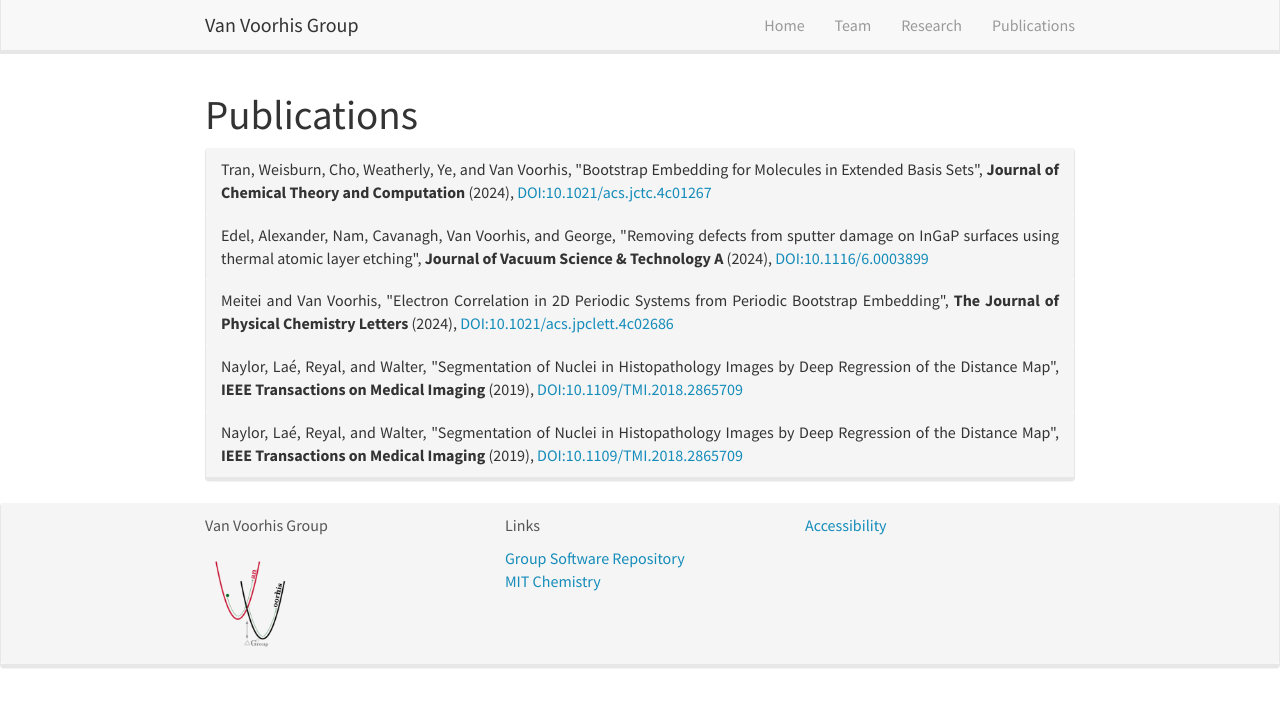
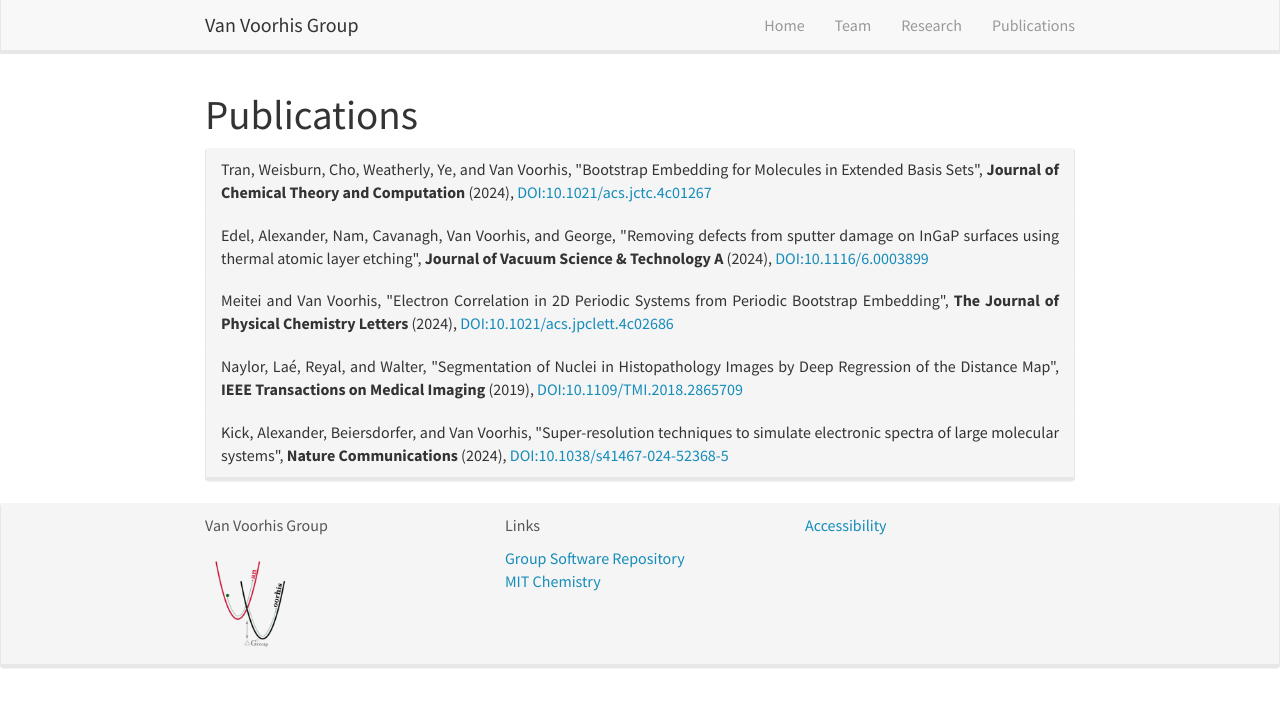
Before and after one commit to troyvvgroup/troyvvgroup.github.io, a Jekyll site: the page built from _pages/publications.html, in a window 1280 px wide. Shown: the top 707 px of the page. Built offline with Jekyll 4.4.1, drawn with Linux system fonts in a browser that asks for light colours; nearby versions of some CDN libraries; some of the changed lines change nothing that is shown.

Commit message:
Update publications.json
4th citation

```diff
--- a/_data/publications.json
+++ b/_data/publications.json
@@ -160,39 +160,39 @@
 		}
 	},
 		{
-		"id": "http://zotero.org/groups/2386072/items/NU9LTX7C",
+		"id": "https://www.nature.com/articles/s41467-024-52368-5",
 		"type": "article-journal",
-		"title": "Segmentation of Nuclei in Histopathology Images by Deep Regression of the Distance Map",
-		"container-title": "IEEE Transactions on Medical Imaging",
-		"page": "448-459",
-		"volume": "38",
-		"issue": "2",
-		"source": "IEEE Xplore",
-		"abstract": "The advent of digital pathology provides us with the challenging opportunity to automatically analyze whole slides of diseased tissue in order to derive quantitative profiles that can be used for diagnosis and prognosis tasks. In particular, for the development of interpretable models, the detection and segmentation of cell nuclei is of the utmost importance. In this paper, we describe a new method to automatically segment nuclei from Haematoxylin and Eosin (H&E) stained histopathology data with fully convolutional networks. In particular, we address the problem of segmenting touching nuclei by formulating the segmentation problem as a regression task of the distance map. We demonstrate superior performance of this approach as compared to other approaches using Convolutional Neural Networks.",
-		"DOI": "10.1109/TMI.2018.2865709",
+		"title": "Super-resolution techniques to simulate electronic spectra of large molecular systems",
+		"container-title": "Nature Communications",
+		"page": "",
+		"volume": "15",
+		"issue": "8001",
+		"source": "Nature",
+		"abstract": "An accurate treatment of electronic spectra in large systems with a technique such as time-dependent density functional theory is computationally challenging. Due to the Nyquist sampling theorem, direct real-time simulations must be prohibitively long to achieve suitably sharp resolution in frequency space. Super-resolution techniques such as compressed sensing and MUSIC assume only a small number of excitations contribute to the spectrum, which fails in large molecular systems where the number of excitations is typically very large. We present an approach that combines exact short-time dynamics with approximate frequency space methods to capture large narrow features embedded in a dense manifold of smaller nearby peaks. We show that our approach can accurately capture narrow features and a broad quasi-continuum of states simultaneously, even when the features overlap in frequency. Our approach is able to reduce the required simulation time to achieve reasonable accuracy by a factor of 20-40 with respect to standard Fourier analysis and shows promise for accurately predicting the whole spectrum of large molecules and materials.",
+		"DOI": "10.1038/s41467-024-52368-5",
 		"author": [
 			{
-				"family": "Naylor",
-				"given": "P."
-			},
-			{
-				"family": "Laé",
+				"family": "Kick",
 				"given": "M."
 			},
 			{
-				"family": "Reyal",
-				"given": "F."
+				"family": "Alexander",
+				"given": "E."
 			},
 			{
-				"family": "Walter",
+				"family": "Beiersdorfer",
+				"given": "A."
+			},
+			{
+				"family": "Van Voorhis",
 				"given": "T."
 			}
 		],
 		"issued": {
 			"date-parts": [
 				[
-					"2019",
-					2
+					"2024",
+					9
 				]
 			]
 		}
```
